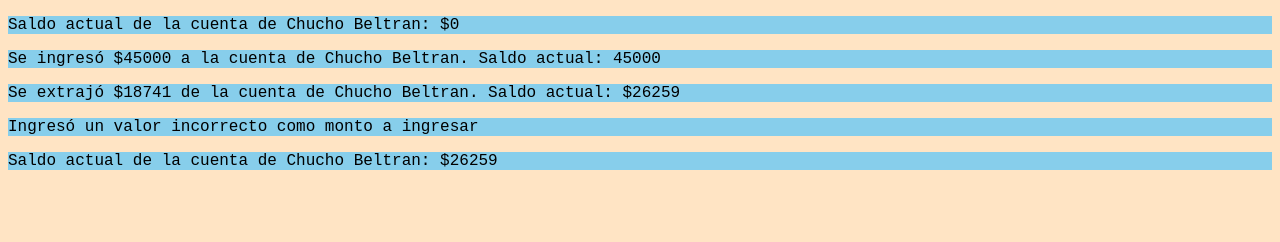
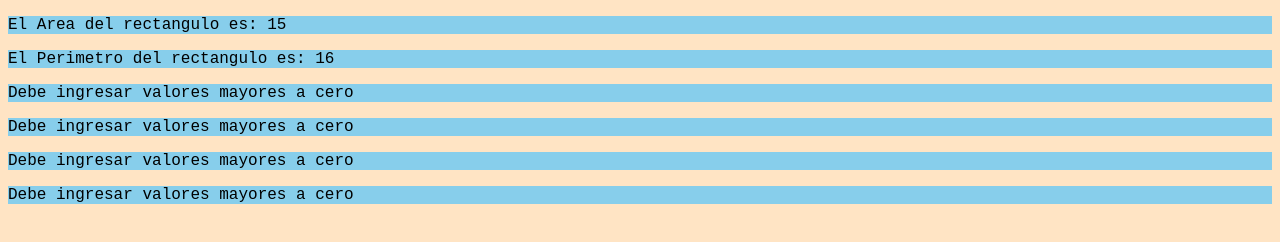
Before and after one commit to FFigueroa88/Tp4JS, a plain HTML site: page index.html in a window 1280 px wide. Drawn offline with Linux system fonts and the light colour scheme.

Commit message:
agrego punto 3 a rama dev

```diff
--- /dev/null
+++ b/js/tp403.js
@@ -0,0 +1,43 @@
+/*
+3-Escribe una clase que permita crear distintos objetos “rectángulos”, con
+las propiedades de alto y ancho, mas los métodos necesarios para modificar
+y mostrar sus propiedades, calcular el perímetro y el área
+*/
+class Rectangulo {
+    constructor(alto, ancho) {
+      this.alto = alto;
+      this.ancho = ancho;
+      this.perimetro = 0;
+      this.area = 0;
+    }
+
+    calcularPerimetro() {
+      if (this.alto > 0 && this.ancho > 0) {
+        this.perimetro = this.alto * 2 + this.ancho * 2;
+        document.write(`<p>El Perimetro del rectangulo es: ${this.perimetro}</p>`);
+      } else {
+        document.write(`<p>Debe ingresar valores mayores a cero</p>`);
+      }
+    }
+
+    calcularArea() {
+      if (this.alto > 0 && this.ancho > 0) {
+        this.area = this.alto * this.ancho;
+        document.write(`<p>El Area del rectangulo es: ${this.area}</p>`);
+      } else {
+        document.write(`<p>Debe ingresar valores mayores a cero</p>`);
+      }
+    }
+  }
+
+  const rectangulo = new Rectangulo(5, 3);
+  rectangulo.calcularArea();
+  rectangulo.calcularPerimetro();
+
+  const otroRectangulo = new Rectangulo(-56, 3);
+  otroRectangulo.calcularArea();
+  otroRectangulo.calcularPerimetro();
+
+  const otroRectanguloMas = new Rectangulo("hola", "kiko");
+  otroRectanguloMas.calcularArea();
+  otroRectanguloMas.calcularPerimetro();
```
Also changed, not shown: index.html (+1 -1 lines).
